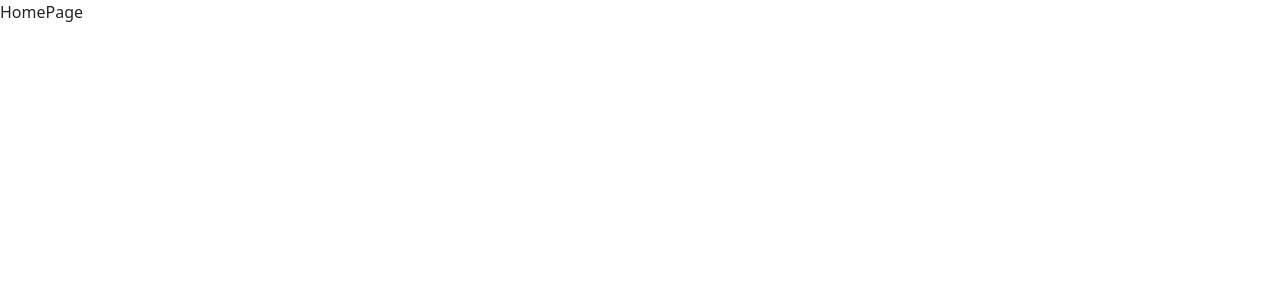
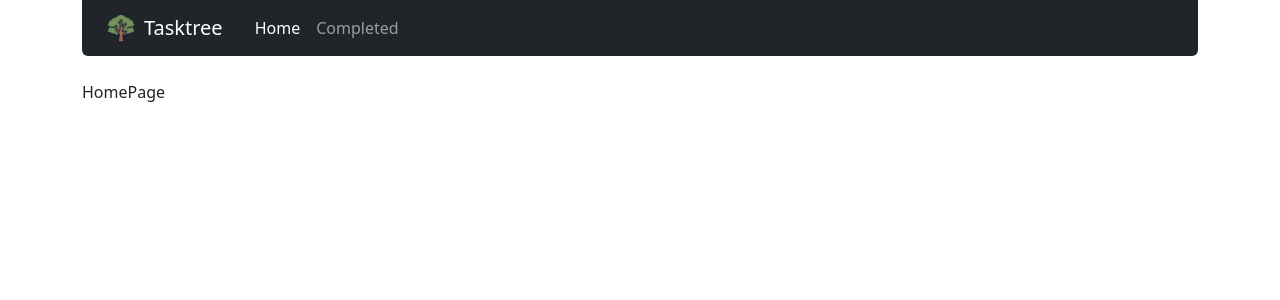
Before and after one commit to abrilBjarano/Tasktree-V2, a React (Vite) app: page / in a window 1280 px wide. Shown: the top 300 px of the page. Built offline with nearby package versions, Linux system fonts and the light colour scheme.

Commit message:
Navbar created

```diff
--- a/index.html
+++ b/index.html
@@ -7,7 +7,7 @@
     <title>Tasktree</title>
     <link href="https://cdn.jsdelivr.net/npm/bootstrap@5.3.3/dist/css/bootstrap.min.css" rel="stylesheet" integrity="sha384-QWTKZyjpPEjISv5WaRU9OFeRpok6YctnYmDr5pNlyT2bRjXh0JMhjY6hW+ALEwIH" crossorigin="anonymous">
   </head>
-  <body>
+  <body class="container">
     <div id="root"></div>
     <script type="module" src="/src/main.jsx"></script>
   </body>
--- a/src/Tasktree.jsx
+++ b/src/Tasktree.jsx
@@ -1,8 +1,12 @@
+import { Navbar } from "./components/Navbar";
 import { TasktreeRoutes } from "./routes/TasktreeRoutes";
 
 
 export const Tasktree = () => {
    return (
-      <TasktreeRoutes/>
+      <>
+         <Navbar />
+         <TasktreeRoutes/>
+      </>
    )
 }
--- /dev/null
+++ b/src/components/Navbar.jsx
@@ -0,0 +1,41 @@
+import { NavLink } from 'react-router-dom';
+import tree from '../assets/tree.png';
+import { useRoutesInfo } from '../hooks/useRoutesInfo';
+
+
+export const Navbar = () => {
+
+   const { routes, getNavLinkClass } = useRoutesInfo();
+
+
+   return (
+      <nav class="navbar navbar-expand navbar-dark bg-dark rounded-bottom mb-4">
+         <div className="d-flex justify-content-center">
+
+            <a class="navbar-brand d-flex align-items-center mx-4">
+               <img className="me-2" src={ tree } width="30" height="30" />
+               Tasktree
+            </a>
+
+            <div class="collapse navbar-collapse" id="navbarNav">
+               <div class="navbar-nav">
+
+                  { routes.map( route => (
+
+                     <NavLink
+                        key={ route.name }
+                        to={ route.path }
+                        className={ getNavLinkClass }
+                     >
+                           { route.name }
+                     </NavLink>
+
+                  ))}
+
+               </div>
+            </div>
+
+         </div>
+      </nav>
+   )
+}
--- /dev/null
+++ b/src/hooks/useRoutesInfo.jsx
@@ -0,0 +1,19 @@
+export const useRoutesInfo = () => {
+
+   const routes = [
+      { name: 'Home', path: '/' },
+      { name: 'Completed', path: '/completed' }
+   ]
+
+
+   const getNavLinkClass = ({ isActive }) => {
+      return `nav-link ${ isActive ? 'active' : '' }`
+   };
+
+
+   return {
+      routes,
+      getNavLinkClass,
+
+   }
+}
```
